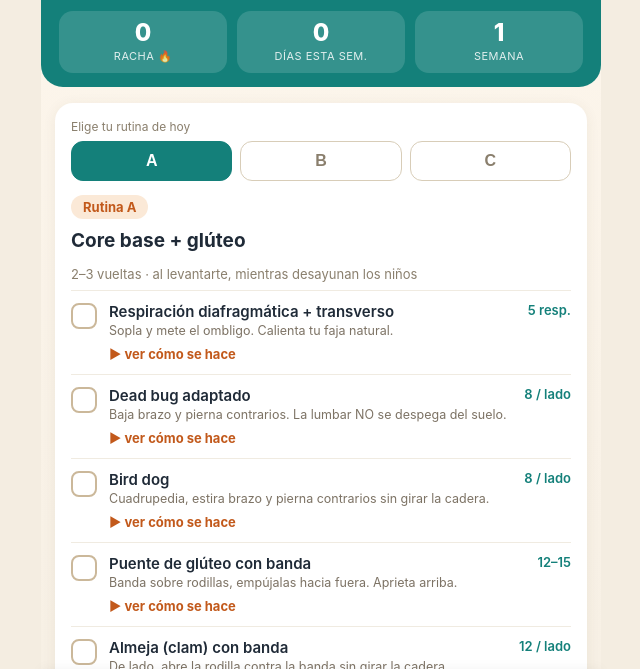
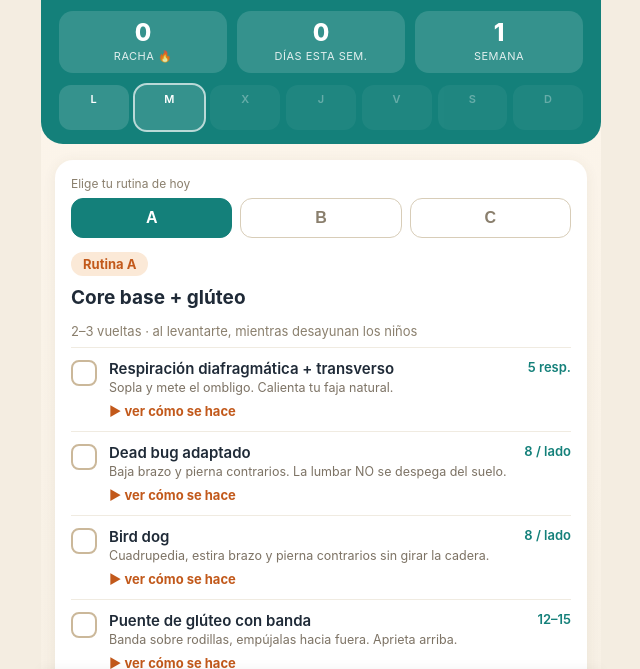
Before and after one commit to beatrizmartinez-afk/beafit, a plain HTML site: page index.html in a window 1280 px wide. Shown: the part 68-737 px from the top of the page, without its empty margins (319-959 px from the left). Drawn offline with Linux system fonts and the light colour scheme.

Commit message:
Fechas en hora local y tira semanal editable

```diff
--- a/index.html
+++ b/index.html
@@ -27,6 +27,13 @@
   #app .streakbar { display: flex; gap: 10px; margin-top: 14px; }
   #app .chip { flex: 1; background: rgba(255,255,255,.14); border-radius: 14px; padding: 10px 12px; text-align: center; }
   #app .chip .n { font-size: 24px; font-weight: 800; line-height: 1; }
+  #app .wk { display: flex; gap: 6px; margin-top: 12px; }
+  #app .wd { flex: 1; border: 0; background: rgba(255,255,255,.14); color: #fff; border-radius: 12px; padding: 7px 0 6px; display: flex; flex-direction: column; align-items: center; gap: 3px; font: inherit; cursor: pointer; }
+  #app .wd:disabled { opacity: .35; cursor: default; }
+  #app .wd.today { outline: 2px solid rgba(255,255,255,.7); }
+  #app .wd.on { background: #fff; color: #14807a; }
+  #app .wd .wn { font-size: 11px; font-weight: 600; letter-spacing: .3px; }
+  #app .wd .wdot { font-size: 13px; font-weight: 800; height: 15px; line-height: 15px; }
   #app .chip .l { font-size: 11px; opacity: .85; margin-top: 4px; text-transform: uppercase; letter-spacing: .5px; }
   #app main { padding: 16px 14px; }
   #app .card { background: #fff; border-radius: 18px; padding: 16px; box-shadow: 0 2px 14px rgba(90,70,40,.07); margin-bottom: 14px; }
@@ -118,8 +125,11 @@
   let tab = 'hoy';
   let viewLetter = null;
 
-  const todayStr = () => new Date().toISOString().slice(0, 10);
-  function daysSince(a, b) { return Math.round((new Date(b) - new Date(a)) / 86400000); }
+  const fmtLocal = d => `${d.getFullYear()}-${String(d.getMonth() + 1).padStart(2, '0')}-${String(d.getDate()).padStart(2, '0')}`;
+  const todayStr = () => fmtLocal(new Date());
+  // suma n días a una fecha 'YYYY-MM-DD' (aritmética en UTC sobre la cadena, independiente de la zona horaria)
+  const addDays = (str, n) => new Date(new Date(str + 'T00:00:00Z').getTime() + n * 86400000).toISOString().slice(0, 10);
+  function daysSince(a, b) { return Math.round((new Date(b + 'T00:00:00Z') - new Date(a + 'T00:00:00Z')) / 86400000); }
   function weekNumber() {
     if (!state.history.length) return 1;
     const first = state.history.map(h => h.date).sort()[0];
@@ -128,15 +138,28 @@
   function streak() {
     const dates = new Set(state.history.map(h => h.date));
     let s = 0, d = todayStr();
-    if (!dates.has(d)) d = new Date(Date.now() - 86400000).toISOString().slice(0, 10);
-    while (dates.has(d)) { s++; d = new Date(new Date(d) - 86400000).toISOString().slice(0, 10); }
+    if (!dates.has(d)) d = addDays(d, -1);
+    while (dates.has(d)) { s++; d = addDays(d, -1); }
     return s;
   }
-  function weekCount() {
+  function mondayStr() {
     const monday = new Date(); const dow = (monday.getDay() + 6) % 7;
     monday.setDate(monday.getDate() - dow);
-    const m = monday.toISOString().slice(0, 10);
+    return fmtLocal(monday);
+  }
+  function weekCount() {
+    const m = mondayStr();
     return new Set(state.history.filter(h => h.date >= m).map(h => h.date)).size;
+  }
+  const isDone = d => state.history.some(h => h.date === d);
+  // Tira de la semana en curso (L a D): cada día se puede tocar para marcar/desmarcar
+  function weekStrip() {
+    const m = mondayStr(), t = todayStr(), names = ['L', 'M', 'X', 'J', 'V', 'S', 'D'];
+    return `<div class="wk">${names.map((n, i) => {
+      const d = addDays(m, i); const future = d > t;
+      return `<button class="wd ${isDone(d) ? 'on' : ''} ${d === t ? 'today' : ''}" data-d="${d}" ${future ? 'disabled' : ''}>
+        <span class="wn">${n}</span><span class="wdot">${isDone(d) ? '✓' : ''}</span></button>`;
+    }).join('')}</div>`;
   }
   const todayLetter = () => ORDER[state.rotation % 3];
   const doneToday = () => state.history.some(h => h.date === todayStr());
@@ -262,6 +285,7 @@
           <div class="chip"><div class="n">${weekCount()}</div><div class="l">Días esta sem.</div></div>
           <div class="chip"><div class="n">${weekNumber()}</div><div class="l">Semana</div></div>
         </div>
+        ${weekStrip()}
       </header>
       <main>${views[tab]()}</main>
       <nav>
@@ -279,6 +303,12 @@
     wrap.querySelectorAll('.ex').forEach(e => {
       if (e.dataset.locked) return;
       e.onclick = (ev) => { if (ev.target.closest('a')) return; const i = e.dataset.i; state.todayChecks[i] = !state.todayChecks[i]; save(); render(); };
+    });
+    wrap.querySelectorAll('.wd:not([disabled])').forEach(b => b.onclick = () => {
+      const d = b.dataset.d;
+      if (isDone(d)) state.history = state.history.filter(h => h.date !== d);
+      else state.history.push({ date: d, routine: null });
+      save(); render();
     });
     const mark = wrap.querySelector('#mark');
     if (mark) mark.onclick = () => {
```
